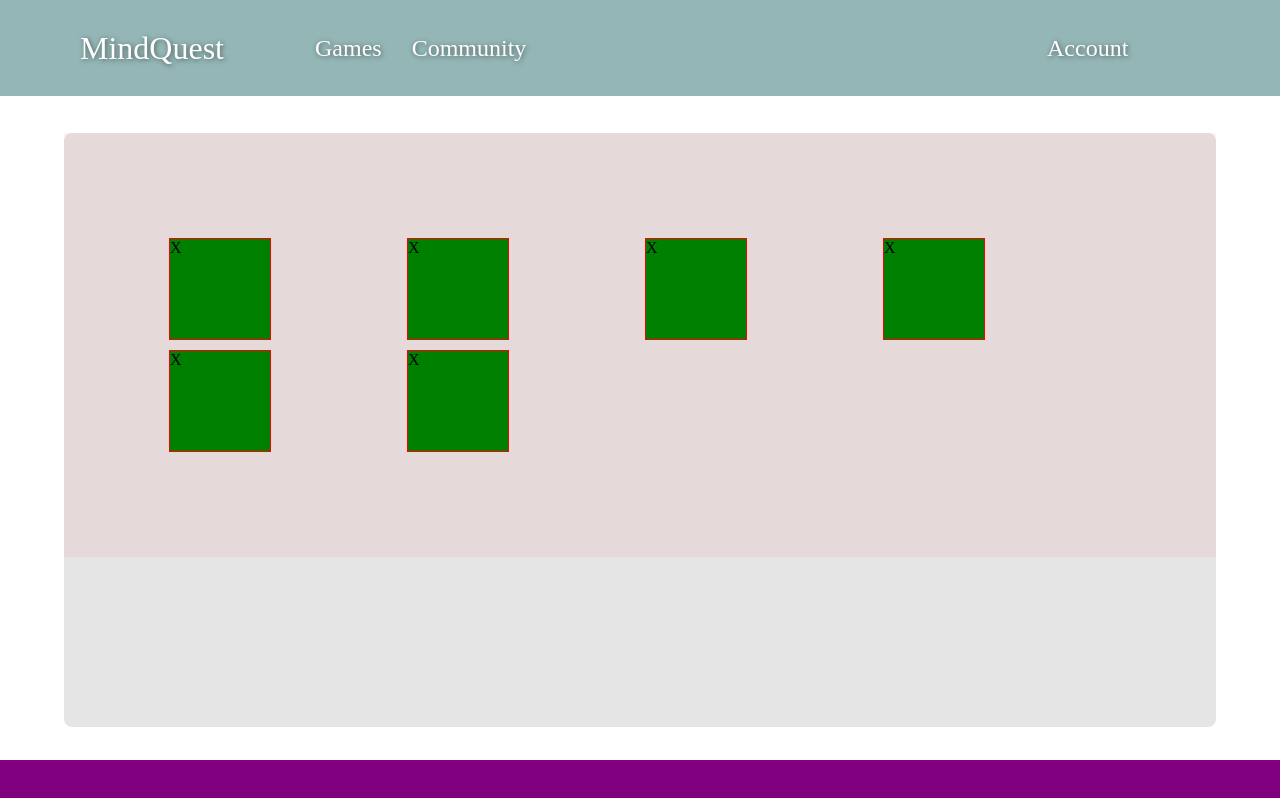
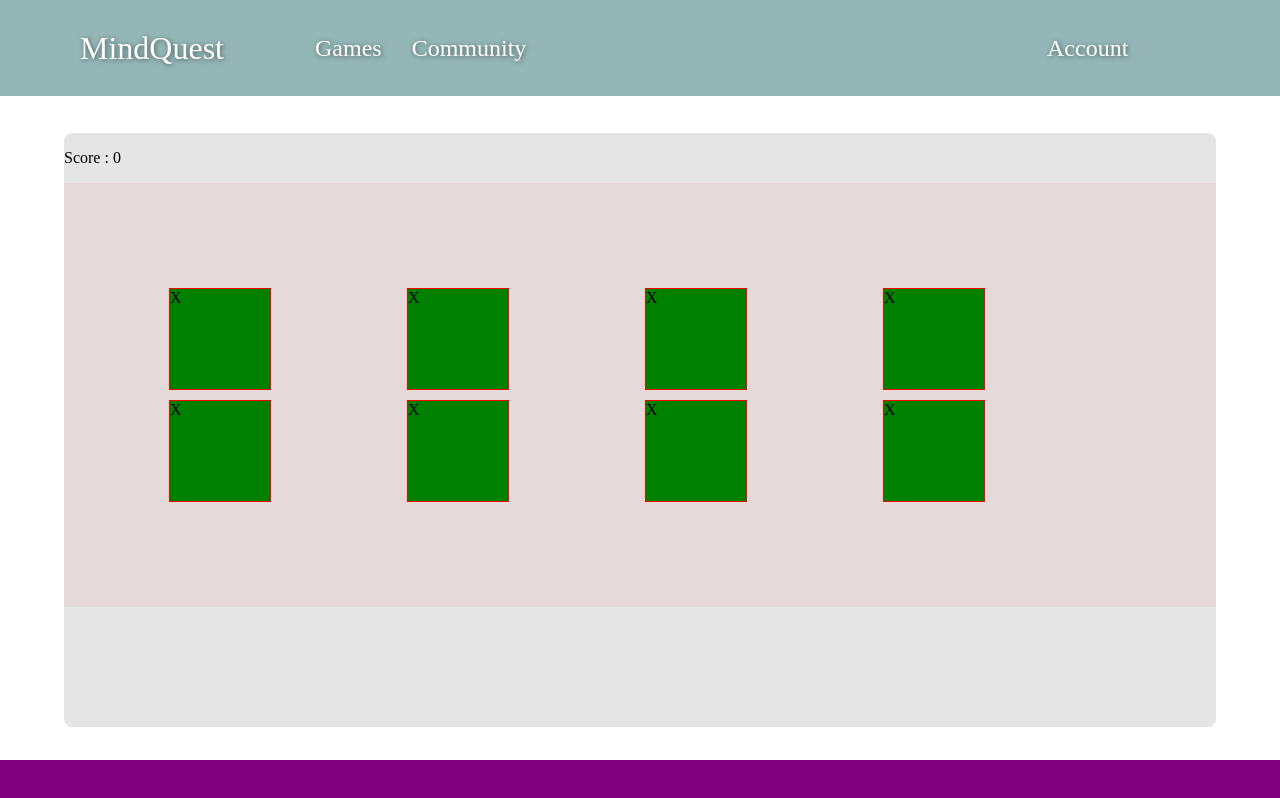
Before and after one commit to yanakolajara/mindquest-frontend, a React (Create React App) app: page /game/1 in a window 1280 px wide. Shown: the top 798 px of the page. Built offline with nearby package versions, Linux system fonts and the light colour scheme.

Commit message:
feature: memory cards score added

```diff
--- a/src/routes/Games/MemoryCards/MemoryCards.tsx
+++ b/src/routes/Games/MemoryCards/MemoryCards.tsx
@@ -1,19 +1,15 @@
-import React, { useState } from 'react';
+import React from 'react';
 import Card from './Card';
 import { useCards } from './useCards';
 import './MemoryCards.scss';
 
-interface Card {
-  id: number;
-  value: string;
-  flipped: boolean;
-}
-
 const MemoryGame = () => {
-  const { cards, selectedCards, handleFlip, handleMatch } = useCards();
+  const { cards, selectedCards, handleFlip, handleMatch, matchedCards } =
+    useCards();
 
   return (
     <div className='game-screen'>
+      <p>Score : {matchedCards.length / 2}</p>
       <div className='game-board'>
         {cards.map((card) => (
           <Card
--- a/src/routes/Games/MemoryCards/useCards.ts
+++ b/src/routes/Games/MemoryCards/useCards.ts
@@ -14,6 +14,8 @@ const useCards = () => {
     { id: 4, value: 'B', flipped: false },
     { id: 5, value: 'C', flipped: false },
     { id: 6, value: 'C', flipped: false },
+    { id: 7, value: 'D', flipped: false },
+    { id: 8, value: 'D', flipped: false },
   ]);
   const [selectedCards, setSelectedCards] = React.useState<Card[]>([]);
   const [matchedCards, setMatchedCards] = React.useState<Card[]>([]);
@@ -54,6 +56,7 @@ const useCards = () => {
     handleFlip,
     selectedCards,
     handleMatch,
+    matchedCards,
   };
 };
 
```
